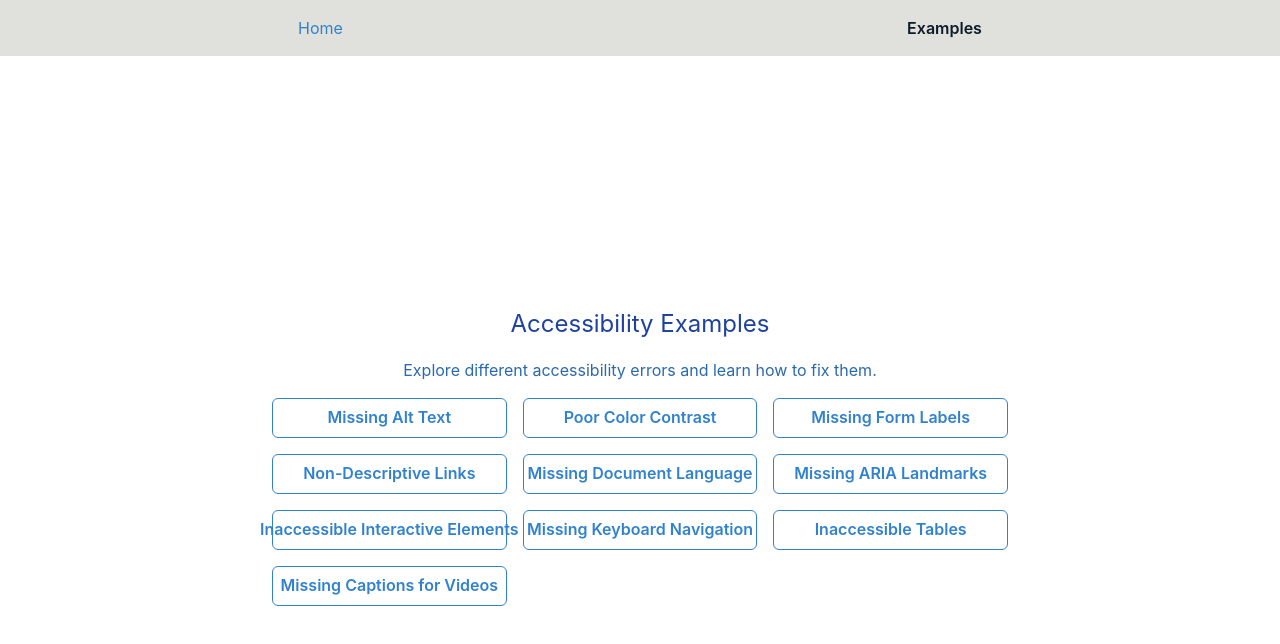
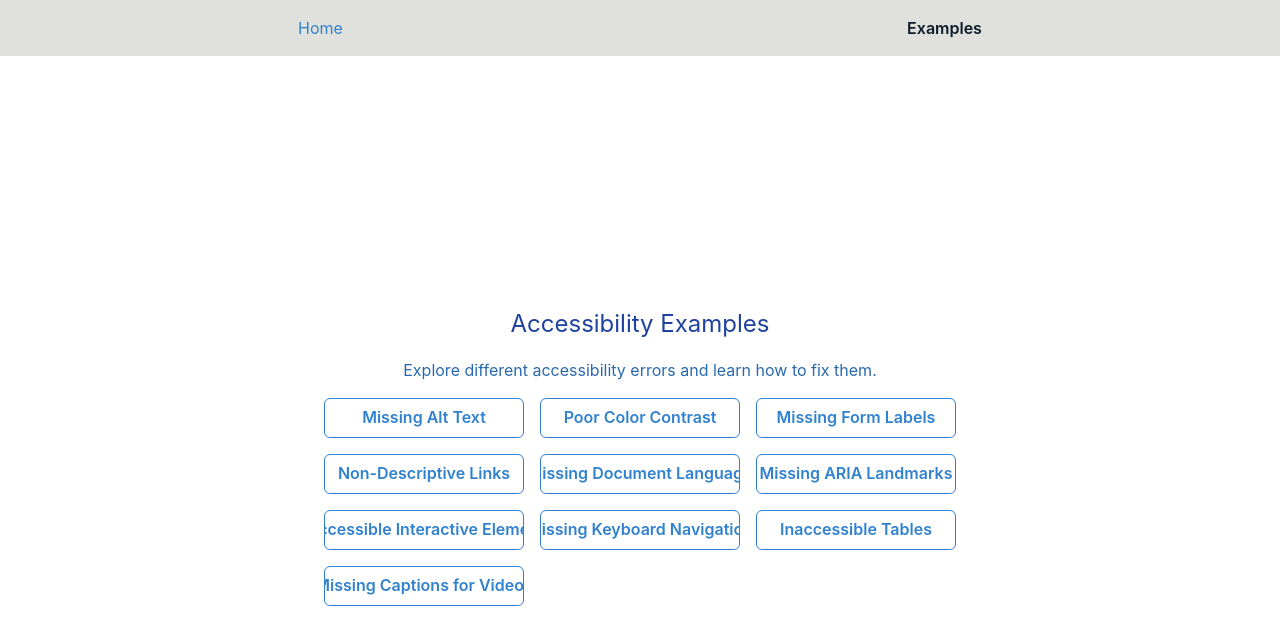
Before and after one commit to GPT-Engineer-App-Dev/accessible-education-errors, a React (Vite) app: page / in a window 1280 px wide. Shown: the top 644 px of the page. Built offline with nearby package versions, Linux system fonts and the light colour scheme.

Commit message:
Fixed text overflow issue in buttons by adding CSS properties to handle text overflow and setting a fixed width.

```diff
--- a/src/pages/Index.jsx
+++ b/src/pages/Index.jsx
@@ -14,34 +14,34 @@ const Index = () => {
         <Text fontSize="2xl" color="accent.800">Accessibility Examples</Text>
         <Text color="accent.700">Explore different accessibility errors and learn how to fix them.</Text>
         <SimpleGrid columns={{ base: 1, md: 3 }} spacing={4}>
-          <Button as={NavLink} to="/accessibility-error-1" colorScheme="accent" variant="outline">
+          <Button as={NavLink} to="/accessibility-error-1" colorScheme="accent" variant="outline" style={{ whiteSpace: 'nowrap', overflow: 'hidden', textOverflow: 'ellipsis', width: '200px' }}>
             Missing Alt Text
           </Button>
-          <Button as={NavLink} to="/accessibility-error-2" colorScheme="accent" variant="outline">
+          <Button as={NavLink} to="/accessibility-error-2" colorScheme="accent" variant="outline" style={{ whiteSpace: 'nowrap', overflow: 'hidden', textOverflow: 'ellipsis', width: '200px' }}>
             Poor Color Contrast
           </Button>
-          <Button as={NavLink} to="/accessibility-error-3" colorScheme="accent" variant="outline">
+          <Button as={NavLink} to="/accessibility-error-3" colorScheme="accent" variant="outline" style={{ whiteSpace: 'nowrap', overflow: 'hidden', textOverflow: 'ellipsis', width: '200px' }}>
             Missing Form Labels
           </Button>
-          <Button as={NavLink} to="/accessibility-error-4" colorScheme="accent" variant="outline">
+          <Button as={NavLink} to="/accessibility-error-4" colorScheme="accent" variant="outline" style={{ whiteSpace: 'nowrap', overflow: 'hidden', textOverflow: 'ellipsis', width: '200px' }}>
             Non-Descriptive Links
           </Button>
-          <Button as={NavLink} to="/accessibility-error-5" colorScheme="accent" variant="outline">
+          <Button as={NavLink} to="/accessibility-error-5" colorScheme="accent" variant="outline" style={{ whiteSpace: 'nowrap', overflow: 'hidden', textOverflow: 'ellipsis', width: '200px' }}>
             Missing Document Language
           </Button>
-          <Button as={NavLink} to="/accessibility-error-6" colorScheme="accent" variant="outline">
+          <Button as={NavLink} to="/accessibility-error-6" colorScheme="accent" variant="outline" style={{ whiteSpace: 'nowrap', overflow: 'hidden', textOverflow: 'ellipsis', width: '200px' }}>
             Missing ARIA Landmarks
           </Button>
-          <Button as={NavLink} to="/accessibility-error-7" colorScheme="accent" variant="outline">
+          <Button as={NavLink} to="/accessibility-error-7" colorScheme="accent" variant="outline" style={{ whiteSpace: 'nowrap', overflow: 'hidden', textOverflow: 'ellipsis', width: '200px' }}>
             Inaccessible Interactive Elements
           </Button>
-          <Button as={NavLink} to="/accessibility-error-8" colorScheme="accent" variant="outline">
+          <Button as={NavLink} to="/accessibility-error-8" colorScheme="accent" variant="outline" style={{ whiteSpace: 'nowrap', overflow: 'hidden', textOverflow: 'ellipsis', width: '200px' }}>
             Missing Keyboard Navigation
           </Button>
-          <Button as={NavLink} to="/accessibility-error-9" colorScheme="accent" variant="outline">
+          <Button as={NavLink} to="/accessibility-error-9" colorScheme="accent" variant="outline" style={{ whiteSpace: 'nowrap', overflow: 'hidden', textOverflow: 'ellipsis', width: '200px' }}>
             Inaccessible Tables
           </Button>
-          <Button as={NavLink} to="/accessibility-error-10" colorScheme="accent" variant="outline">
+          <Button as={NavLink} to="/accessibility-error-10" colorScheme="accent" variant="outline" style={{ whiteSpace: 'nowrap', overflow: 'hidden', textOverflow: 'ellipsis', width: '200px' }}>
             Missing Captions for Videos
           </Button>
         </SimpleGrid>
```
